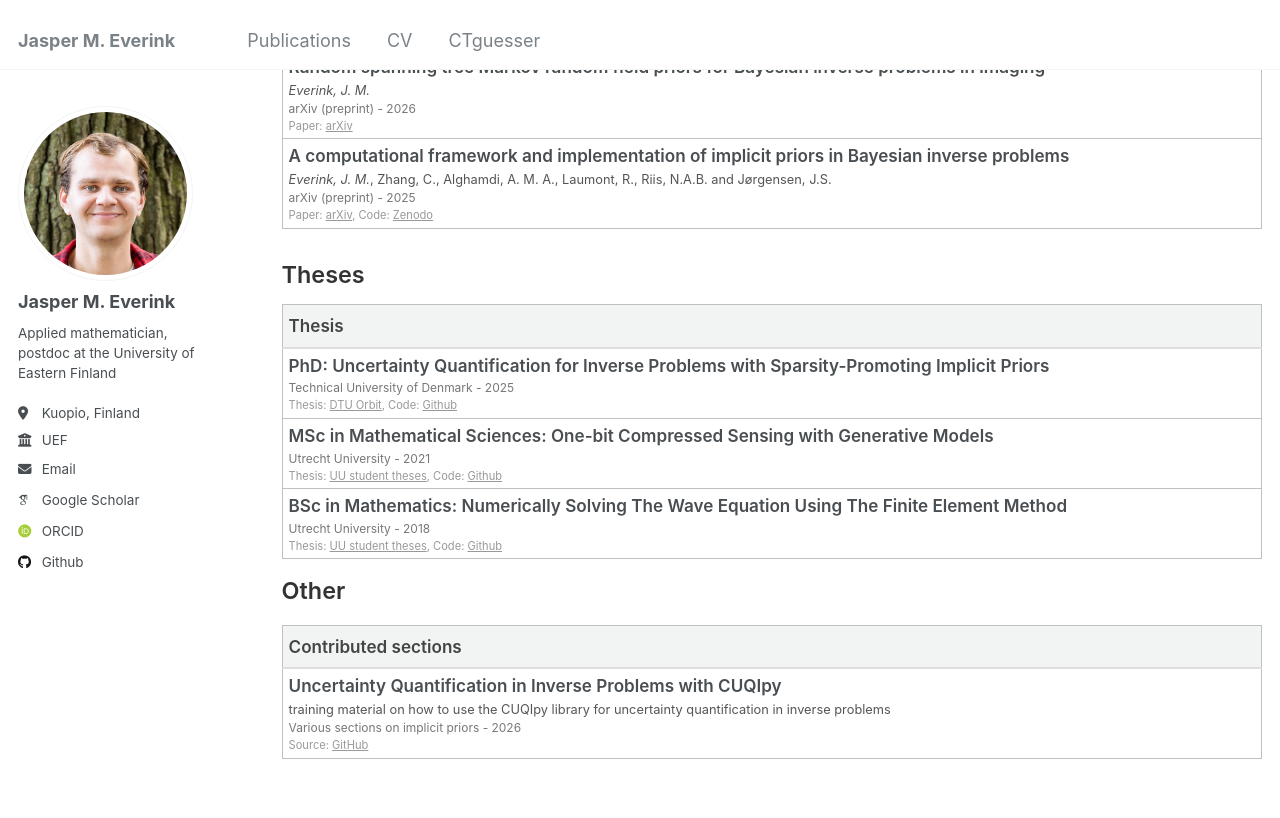
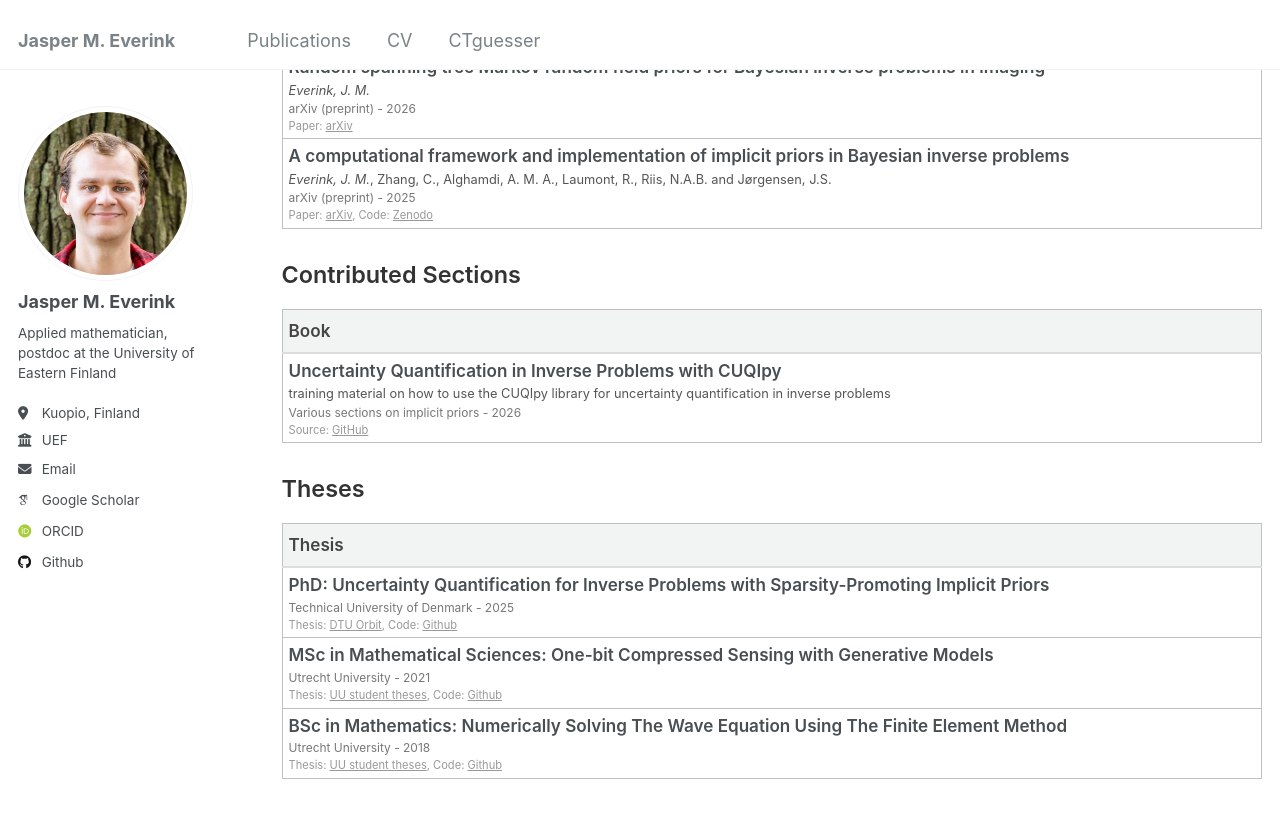
Before and after one commit to jeverink/jeverink.github.io, a Jekyll site: the page built from _pages/publications.md, in a window 1280 px wide and 900 px high, scrolled down 1167 px. Shown: the top 818 px of the window. Built offline with Jekyll 4.4.1, drawn with Linux system fonts in a browser that asks for light colours; some web fonts are replaced; some of the changed text lies outside the part shown.

Commit message:
More robust publication page

```diff
--- a/_pages/publications.md
+++ b/_pages/publications.md
@@ -264,6 +264,12 @@
   <input type="radio" name="type" id="type-preprint" value="preprint">
   <label for="type-preprint" class="type-btn">Preprint</label>
 
+  <input type="radio" name="type" id="type-cs" value="cs">
+  <label for="type-cs" class="type-btn">Contributed Sections</label>
+
+  <input type="radio" name="type" id="type-thesis" value="thesis">
+  <label for="type-thesis" class="type-btn">Thesis</label>
+
   <input type="radio" name="type" id="type-other" value="other">
   <label for="type-other" class="type-btn">Other</label>
 </div>
@@ -278,7 +284,7 @@
   <input type="checkbox" id="tag-application" value="application">
   <label for="tag-application" class="tag-btn">Applications</label>
 
-  <input type="checkbox" id="tag-software" value="software">
+  <input type="checkbox" id="tag-software " value="software">
   <label for="tag-software" class="tag-btn">Software</label>
 
   <input type="checkbox" id="tag-other" value="other">
@@ -392,49 +398,17 @@
   </table>
 </div>
 
-<h2 class="pub-heading">Theses</h2>
-  <table id="paperTable" class="pub-table">
-    <thead>
-      <tr>
-        <th>Thesis</th>
-      </tr>
-    </thead>
-    <tbody>
-      <tr data-tags="models uq software" data-type="other">
-        <td>
-          <div class="pub-title">PhD: Uncertainty Quantification for Inverse Problems with Sparsity-Promoting Implicit Priors</div>
-          <div class="pub-venue">Technical University of Denmark - 2025</div>
-          <div class="pub-source">Thesis: <a href="https://orbit.dtu.dk/files/390213132/phd_thesis_JMEV.pdf">DTU Orbit</a>, Code: <a href="https://github.com/CUQI-DTU/Thesis-JME">Github</a></div>
-        </td>
-      </tr>
-      <tr data-tags="models" data-type="other">
-        <td>
-          <div class="pub-title">MSc in Mathematical Sciences: One-bit Compressed Sensing with Generative Models</div>
-          <div class="pub-venue">Utrecht University - 2021</div>
-          <div class="pub-source">Thesis: <a href="https://studenttheses.uu.nl/bitstream/handle/20.500.12932/41296/Master_thesis_Jasper_Everink.pdf">UU student theses</a>, Code: <a href="https://github.com/jeverink/MastersThesis">Github</a></div>
-        </td>
-      </tr>
-        <tr data-tags="other" data-type="other">
-        <td>
-          <div class="pub-title">BSc in Mathematics: Numerically Solving The Wave Equation Using The Finite Element Method</div>
-          <div class="pub-venue">Utrecht University - 2018</div>
-          <div class="pub-source">Thesis: <a href="https://studenttheses.uu.nl/bitstream/handle/20.500.12932/29861/thesis.pdf">UU student theses</a>, Code: <a href="https://github.com/jeverink/BachelorsThesis">Github</a></div>
-        </td>
-      </tr>
-    </tbody>
-  </table>
 
-
-<h2 class="pub-heading">Other</h2>
+<h2 class="pub-heading">Contributed Sections</h2>
 <div class="table-wrapper">
   <table id="paperTable" class="pub-table">
     <thead>
       <tr>
-        <th>Contributed sections</th>
+        <th>Book</th>
       </tr>
     </thead>
     <tbody>
-      <tr data-tags="models uq software" data-type="other">
+      <tr data-tags="models uq software" data-type="cs">
         <td>
           <div class="pub-title">Uncertainty Quantification in Inverse Problems with CUQIpy</div>
           <div class="pub-authors">training material on how to use the CUQIpy library for uncertainty quantification in inverse problems</div>
@@ -445,3 +419,38 @@
     </tbody>
   </table>
 </div>
+
+
+<h2 class="pub-heading">Theses</h2>
+<div class="table-wrapper">
+  <table id="paperTable" class="pub-table">
+    <thead>
+      <tr>
+        <th>Thesis</th>
+      </tr>
+    </thead>
+    <tbody>
+      <tr data-tags="models uq software" data-type="thesis">
+        <td>
+          <div class="pub-title">PhD: Uncertainty Quantification for Inverse Problems with Sparsity-Promoting Implicit Priors</div>
+          <div class="pub-venue">Technical University of Denmark - 2025</div>
+          <div class="pub-source">Thesis: <a href="https://orbit.dtu.dk/files/390213132/phd_thesis_JMEV.pdf">DTU Orbit</a>, Code: <a href="https://github.com/CUQI-DTU/Thesis-JME">Github</a></div>
+        </td>
+      </tr>
+      <tr data-tags="models" data-type="thesis">
+        <td>
+          <div class="pub-title">MSc in Mathematical Sciences: One-bit Compressed Sensing with Generative Models</div>
+          <div class="pub-venue">Utrecht University - 2021</div>
+          <div class="pub-source">Thesis: <a href="https://studenttheses.uu.nl/bitstream/handle/20.500.12932/41296/Master_thesis_Jasper_Everink.pdf">UU student theses</a>, Code: <a href="https://github.com/jeverink/MastersThesis">Github</a></div>
+        </td>
+      </tr>
+        <tr data-tags="other" data-type="thesis">
+        <td>
+          <div class="pub-title">BSc in Mathematics: Numerically Solving The Wave Equation Using The Finite Element Method</div>
+          <div class="pub-venue">Utrecht University - 2018</div>
+          <div class="pub-source">Thesis: <a href="https://studenttheses.uu.nl/bitstream/handle/20.500.12932/29861/thesis.pdf">UU student theses</a>, Code: <a href="https://github.com/jeverink/BachelorsThesis">Github</a></div>
+        </td>
+      </tr>
+    </tbody>
+  </table>
+</div>
--- a/assets/js/pubtags.js
+++ b/assets/js/pubtags.js
@@ -28,4 +28,28 @@
       row.style.display = (typeMatch && tagMatch) ? "" : "none";
     });
   }
+
+  // Hide empty tables and their headings
+  document.querySelectorAll(".table-wrapper").forEach(wrapper => {
+    const table = wrapper.querySelector("table");
+
+    const hasVisibleRows = Array.from(
+      table.querySelectorAll("tbody tr")
+    ).some(row => row.style.display !== "none");
+
+    const heading = wrapper.previousElementSibling;
+
+    if (hasVisibleRows) {
+      wrapper.style.display = "";
+      if (heading?.classList.contains("pub-heading")) {
+        heading.style.display = "";
+      }
+    } else {
+      wrapper.style.display = "none";
+      if (heading?.classList.contains("pub-heading")) {
+        heading.style.display = "none";
+      }
+    }
+  });
+
 });
```
